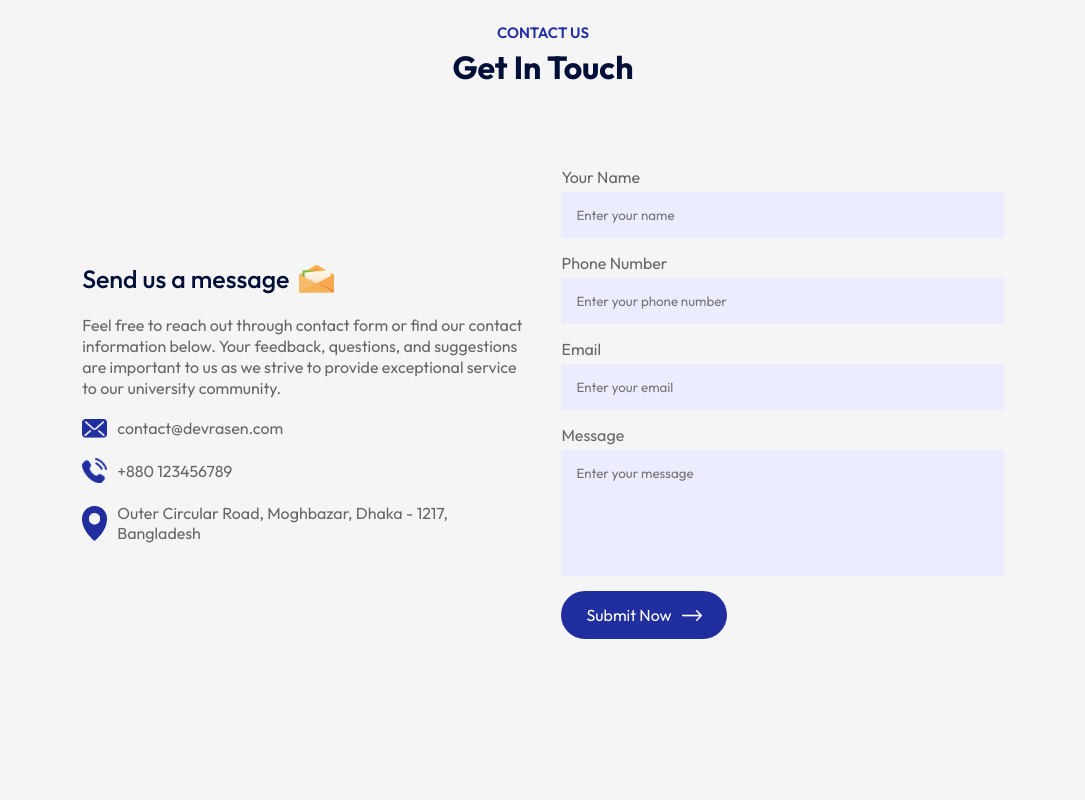
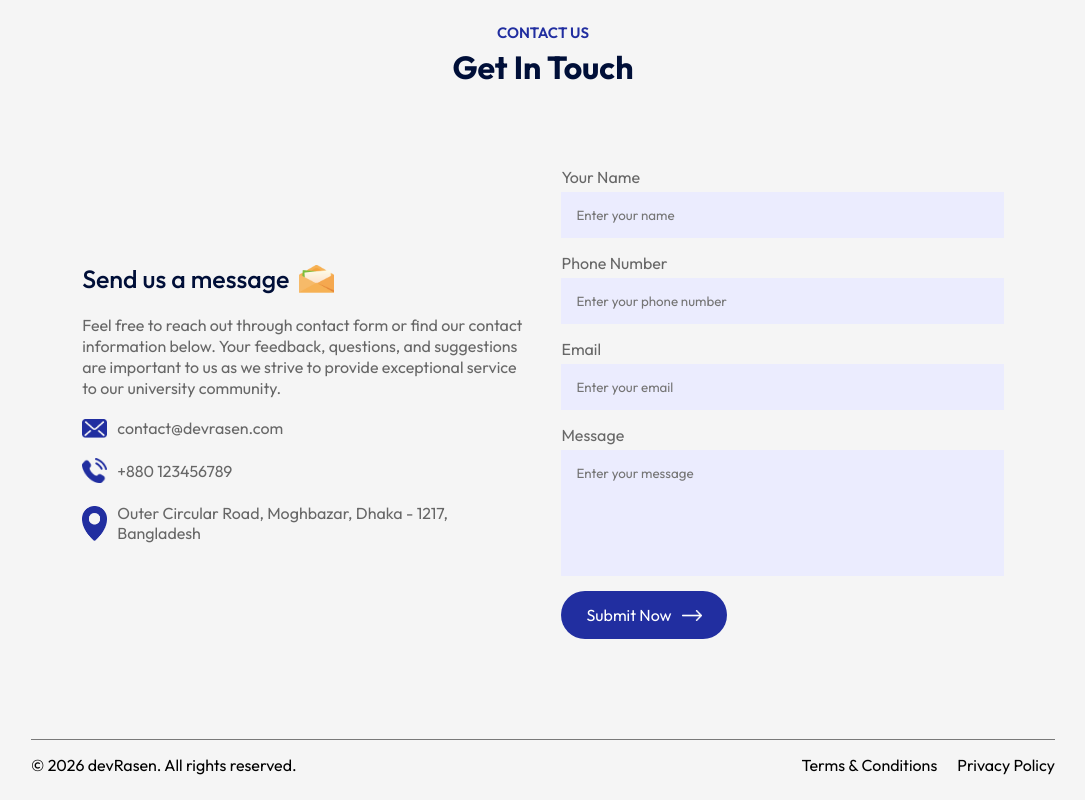
Before and after one commit to MdRasen/edusity, a React (Vite) app: page / in a window 1280 px wide. Shown: the part 3013-3813 px from the top of the page, without its empty margins (97-1182 px from the left). Before the commit the page ends 3752 px from the top, so only its background shows below. Built offline with nearby package versions, Linux system fonts and the light colour scheme.

Commit message:
Footer section

```diff
--- a/src/App.jsx
+++ b/src/App.jsx
@@ -6,6 +6,7 @@ import About from "./components/about/About";
 import Campus from "./components/campus/Campus";
 import Testimonials from "./components/testimonials/Testimonials";
 import Contact from "./components/contact/Contact";
+import Footer from "./components/footer/Footer";
 
 const App = () => {
   return (
@@ -22,6 +23,7 @@ const App = () => {
         <Testimonials />
         <Title title="CONTACT US" subtitle="Get In Touch" />
         <Contact />
+        <Footer />
       </div>
     </div>
   );
--- /dev/null
+++ b/src/components/footer/Footer.jsx
@@ -0,0 +1,16 @@
+import "./footer.css";
+
+const Footer = () => {
+  const year = new Date().getFullYear();
+  return (
+    <div className="footer">
+      <p>© {year} devRasen. All rights reserved.</p>
+      <ul>
+        <li>Terms & Conditions</li>
+        <li>Privacy Policy</li>
+      </ul>
+    </div>
+  );
+};
+
+export default Footer;
--- /dev/null
+++ b/src/components/footer/footer.css
@@ -0,0 +1,14 @@
+.footer {
+  margin: 10px auto;
+  display: flex;
+  align-items: center;
+  justify-content: space-between;
+  border-top: 1px solid #797979;
+  padding: 15px 0;
+}
+
+.footer ul li {
+  list-style: none;
+  display: inline-block;
+  margin-left: 20px;
+}
```
